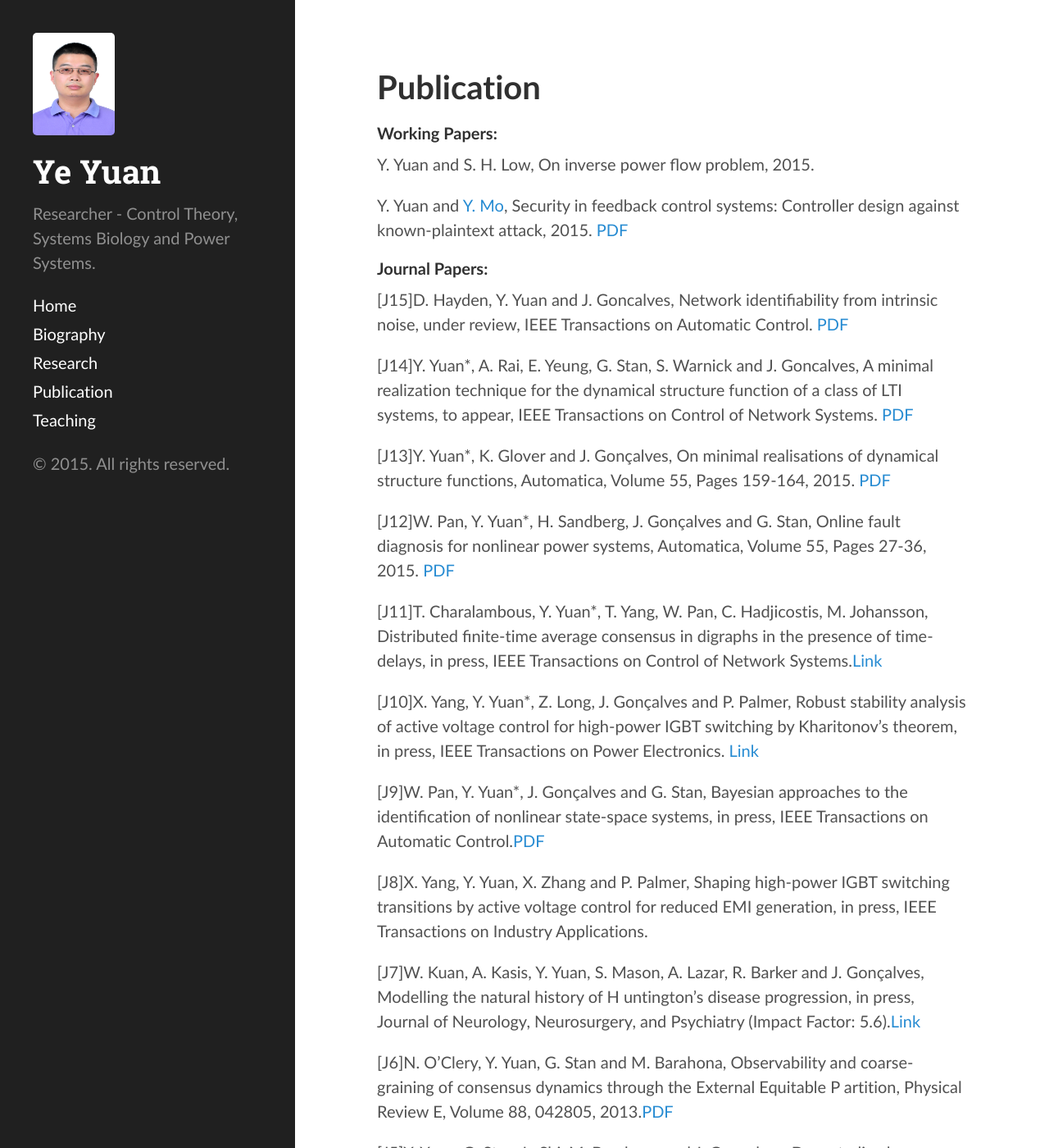
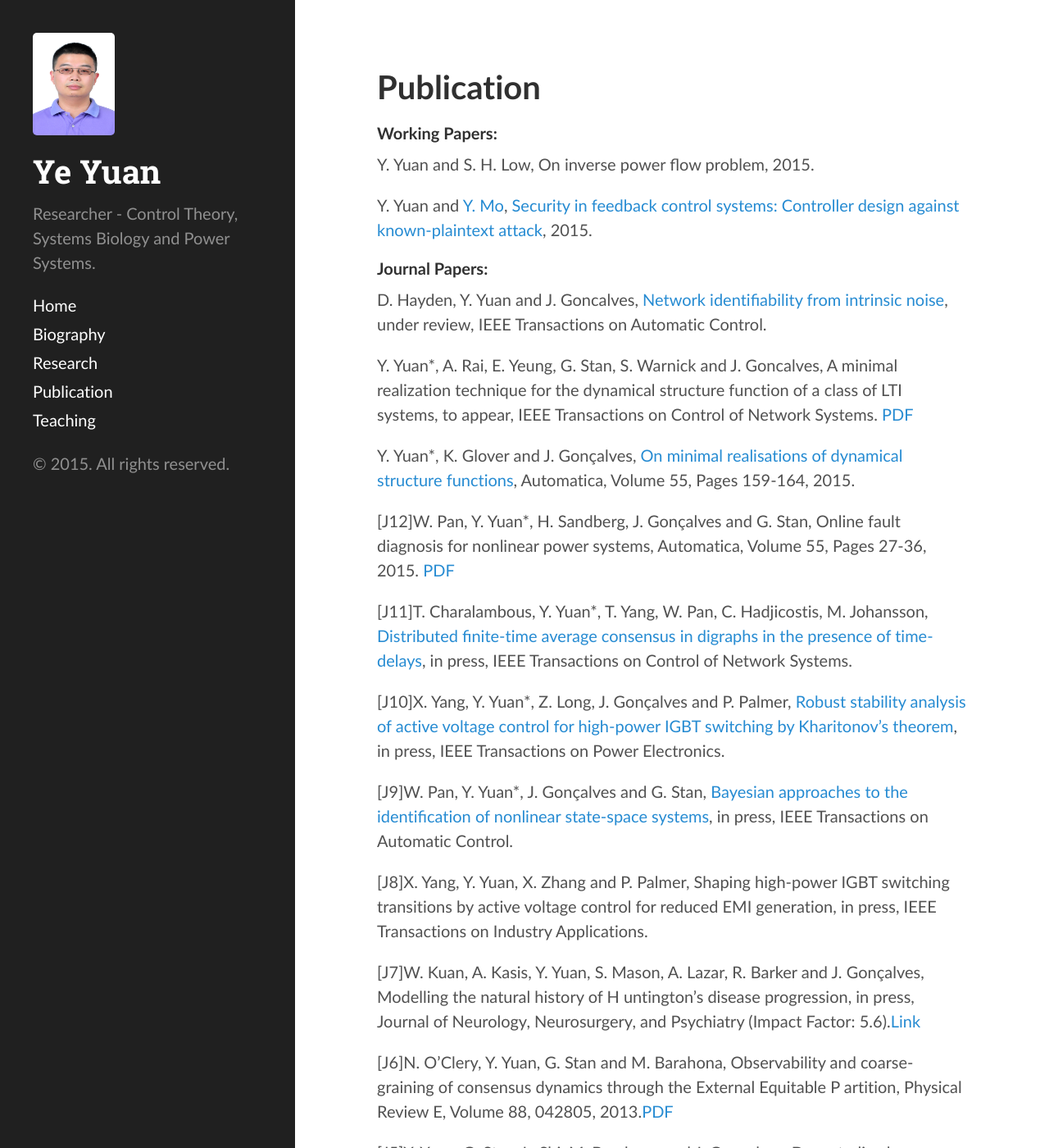
Before and after one commit to yy311/yy311.github.io, a Jekyll site: the page built from publication.md, in a window 1280 px wide and 1400 px high. Shown: the whole window at 82% size. Built offline with Jekyll 4.4.1, drawn with Linux system fonts in a browser that asks for light colours; some of the changed text lies outside the part shown.

Commit message:
Update publication.md

```diff
--- a/publication.md
+++ b/publication.md
@@ -7,23 +7,23 @@ title: Publication
 
 Y. Yuan and S. H. Low, On inverse power flow problem, 2015.
 
-Y. Yuan and [Y. Mo](http://yilinmo.github.io/), Security in feedback control systems: Controller design against known-plaintext attack, 2015. [PDF](https://www.authorea.com/users/62980/articles/74733)
+Y. Yuan and [Y. Mo](http://yilinmo.github.io/), [Security in feedback control systems: Controller design against known-plaintext attack](https://www.authorea.com/users/62980/articles/74733), 2015.
 
 ####Journal Papers:
 
-[J15]D. Hayden, Y. Yuan and J. Goncalves, Network identifiability from intrinsic noise, under review, IEEE Transactions on Automatic Control. [PDF](http://arxiv.org/abs/1310.0375)
+D. Hayden, Y. Yuan and J. Goncalves, [Network identifiability from intrinsic noise](http://arxiv.org/abs/1310.0375), under review, IEEE Transactions on Automatic Control.
 
-[J14]Y. Yuan*, A. Rai, E. Yeung, G. Stan, S. Warnick and J. Goncalves, A minimal realization technique for the dynamical structure function of a class of LTI systems, to appear, IEEE Transactions on Control of Network Systems. [PDF](http://arxiv.org/abs/1209.3808)
+Y. Yuan*, A. Rai, E. Yeung, G. Stan, S. Warnick and J. Goncalves, A minimal realization technique for the dynamical structure function of a class of LTI systems, to appear, IEEE Transactions on Control of Network Systems. [PDF](http://arxiv.org/abs/1209.3808)
 
-[J13]Y. Yuan*, K. Glover and J. Gonçalves, On minimal realisations of dynamical structure functions, Automatica, Volume 55, Pages 159-164, 2015. [PDF](http://arxiv.org/abs/1409.0072)
+Y. Yuan*, K. Glover and J. Gonçalves, [On minimal realisations of dynamical structure functions](http://arxiv.org/abs/1409.0072), Automatica, Volume 55, Pages 159-164, 2015.
 
 [J12]W. Pan, Y. Yuan*, H. Sandberg, J. Gonçalves and G. Stan, Online fault diagnosis for nonlinear power systems, Automatica, Volume 55, Pages 27-36, 2015. [PDF](http://ac.els-cdn.com/S0005109815000941/1-s2.0-S0005109815000941-main.pdf?_tid=b5e10452-5cd8-11e5-aaba-00000aab0f02&acdnat=1442452333_2541d645986555cf7b4e93810a863942)
 
-[J11]T. Charalambous, Y. Yuan*, T. Yang, W. Pan, C. Hadjicostis, M. Johansson, Distributed finite-time average consensus in digraphs in the presence of time-delays, in press, IEEE Transactions on Control of Network Systems.[Link](http://ieeexplore.ieee.org/xpl/articleDetails.jsp?arnumber=7097006&punumber%3D6509490)
+[J11]T. Charalambous, Y. Yuan*, T. Yang, W. Pan, C. Hadjicostis, M. Johansson, [Distributed finite-time average consensus in digraphs in the presence of time-delays](http://ieeexplore.ieee.org/xpl/articleDetails.jsp?arnumber=7097006&punumber%3D6509490), in press, IEEE Transactions on Control of Network Systems.
 
-[J10]X. Yang, Y. Yuan*, Z. Long, J. Gonçalves and P. Palmer, Robust stability analysis of active voltage control for high-power IGBT switching by Kharitonov’s theorem, in press, IEEE Transactions on Power Electronics. [Link](http://ieeexplore.ieee.org/xpls/abs_all.jsp?arnumber=7115949&tag=1)
+[J10]X. Yang, Y. Yuan*, Z. Long, J. Gonçalves and P. Palmer, [Robust stability analysis of active voltage control for high-power IGBT switching by Kharitonov’s theorem](http://ieeexplore.ieee.org/xpls/abs_all.jsp?arnumber=7115949&tag=1), in press, IEEE Transactions on Power Electronics.
 
-[J9]W. Pan, Y. Yuan*, J. Gonçalves and G. Stan, Bayesian approaches to the identification of nonlinear state-space systems, in press, IEEE Transactions on Automatic Control.[PDF](http://arxiv.org/pdf/1408.3549v5.pdf)
+[J9]W. Pan, Y. Yuan*, J. Gonçalves and G. Stan, [Bayesian approaches to the identification of nonlinear state-space systems](http://arxiv.org/pdf/1408.3549v5.pdf), in press, IEEE Transactions on Automatic Control.
 
 [J8]X. Yang, Y. Yuan, X. Zhang and P. Palmer, Shaping high-power IGBT switching transitions by active voltage control for reduced EMI generation, in press, IEEE Transactions on Industry Applications.
 
```
Also changed, not shown: other parts of publication.md (+1 -1 lines).
